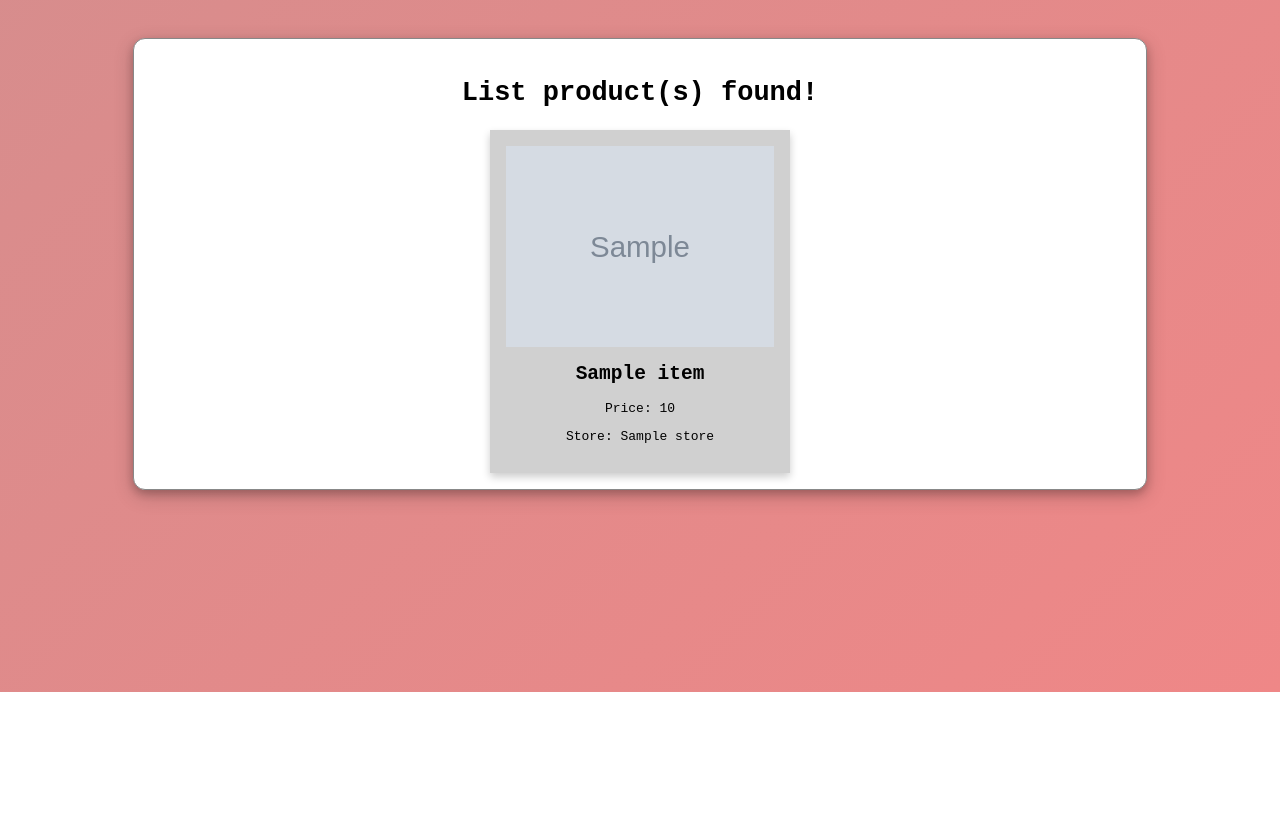
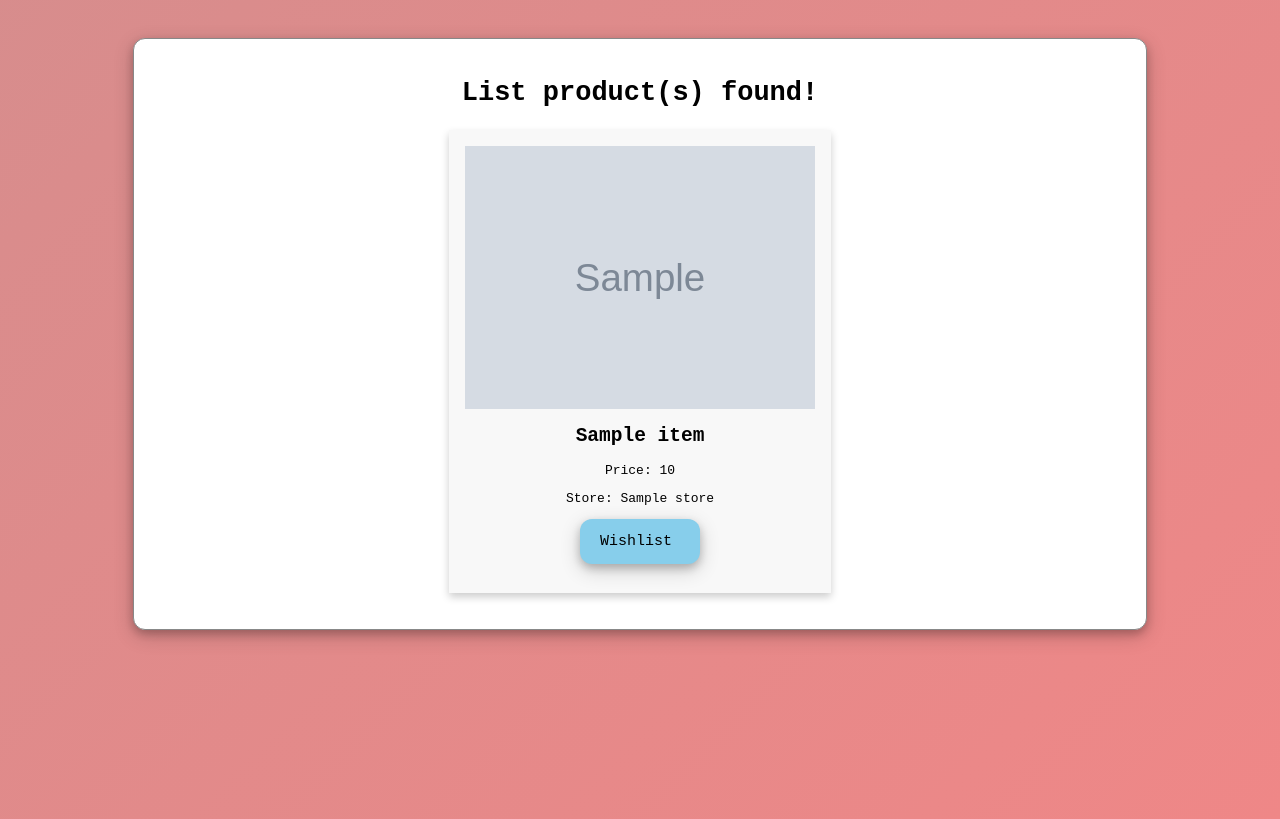
Before and after one commit to yobro2033/coursework, a Flask app: template templates/result.html in a window 1280 px wide. Shown: the part 108-927 px from the top of the page. Before the commit the page ends 800 px from the top, so only its background shows below. Run offline with Flask 2, Linux system fonts and the light colour scheme; the template is opened without the code that fills it: most values are stand-ins (such as "Sample title", 1, 10 or a date in 2020); grey boxes marked "Sample" are stand-in pictures; parts of the project's set-up code (start-up, migrations or seed data) failed here and were passed over.

Commit message:
update card background

```diff
--- a/main.py
+++ b/main.py
@@ -9,6 +9,7 @@ from modules.iceland import Iceland
 from modules.morrisons import Morrisons
 from modules.sainsbury import Sainsbury
 from modules.tesco import Tesco
+from wishlist.wishlistAPI import addNew
 
 app = Flask(__name__)
 app.secret_key = os.urandom(24)
@@ -27,6 +28,7 @@ firebase = pyrebase.initialize_app(firebaseConfig)
 authe = firebase.auth()
 db = firebase.database()
 status = ""
+currentUser = ""
 
 @app.route('/')
 def home():
@@ -75,10 +77,12 @@ def dashboard():
 @app.route('/insert', methods=['POST'])
 def signup():
     error = None
+    global currentUser
     try:
         email = request.form['email']
         password = request.form['password']
         status = authe.create_user_with_email_and_password(email, password) #Using pyrebase REST API
+        currentUser = email
         return redirect(url_for('logindash'))
     except requests.exceptions.HTTPError as e:
         error_json = e.args[1]
@@ -89,9 +93,11 @@ def signup():
 @app.route('/verify', methods=['POST', 'GET'])
 def verify():
     error = ""
+    global currentUser
     if request.method == "POST":
         email = request.form["email"]
         password = request.form["password"]
+        currentUser = email
         error = None
         try:
             user = authe.sign_in_with_email_and_password(email, password) #Using pyrebase REST API
@@ -106,8 +112,10 @@ def verify():
 
 @app.route('/logout')
 def logout():
+    global currentUser
     try:
         session['usr'] = None
+        currentUser = ""
         return redirect(url_for('home'))
     except KeyError:
         return render_template('welcome.html')
@@ -149,6 +157,20 @@ def getItems(productInput,filterOption):
         totalItems = sorted(totalItems,key=lambda x: x['price'], reverse=True)
     return totalItems
 
+@app.route('/wishlist', methods=["POST"])
+def wishlist():
+    wishlistObject = ""
+    email = currentUser
+    try:
+        name = request.form['productName']
+        url = request.form['productURL']
+        wishlistObject = addNew(email, url, name)
+        return wishlistObject
+    except Exception as e:
+        print(e)
+        pass
+    return wishlistObject
+
 # Remove special characters to prevent crashes
 def removeSC(productInput):
     productInput = re.sub('[^a-zA-Z.\d\s]', '', productInput)
--- a/static/styles/style.css
+++ b/static/styles/style.css
@@ -32,12 +32,12 @@ input[type=password] {
 div[class=card] {
 	box-shadow: 0 4px 8px 0 rgba(0,0,0,0.2);
 	padding: 16px;
-	background-color: #D0D0D0;
-	max-width: 300px;
+	background-color: #F8F8F8;
+	max-width: 350px;
 	margin: auto;
 	text-align: center;
+	margin-bottom: 20px;
 	font-size: 13px;
-	box-sizing: border-box;
 }
 button {
 	font-family: 'Courier New';
@@ -51,7 +51,7 @@ button {
 	margin: 0 auto;
 	border: none;
 	cursor: pointer;
-	width: 15%;
+	width: 120px;
 	box-shadow: 0 4px 8px 0 rgba(0, 0, 0, 0.2), 0 6px 20px 0 rgba(0, 0, 0, 0.19);
 }
 input [type=checkbox] {
--- a/templates/result.html
+++ b/templates/result.html
@@ -12,6 +12,11 @@
             <h2>{{item['name']}}</h2>
             <p>Price: {{item['price']}}</p>
             <p>Store: {{item['store']}}</p>
+            <form action="/wishlist" method="post">
+                <input type="hidden" id="productName" name="productName" value="{{item['name']}}">
+                <input type="hidden" id="productURL" name="productURL" value="{{item['url']}}">
+                <button type="submit" onClick="{{ url_for('wishlist') }}">Wishlist</button>
+            </form>
         </div>
         {% endfor %}
     </div>
```
Also changed, not shown: wishlist.json (added, +14 -0 lines), wishlist/wishlistAPI.py (added, +23 -0 lines).
